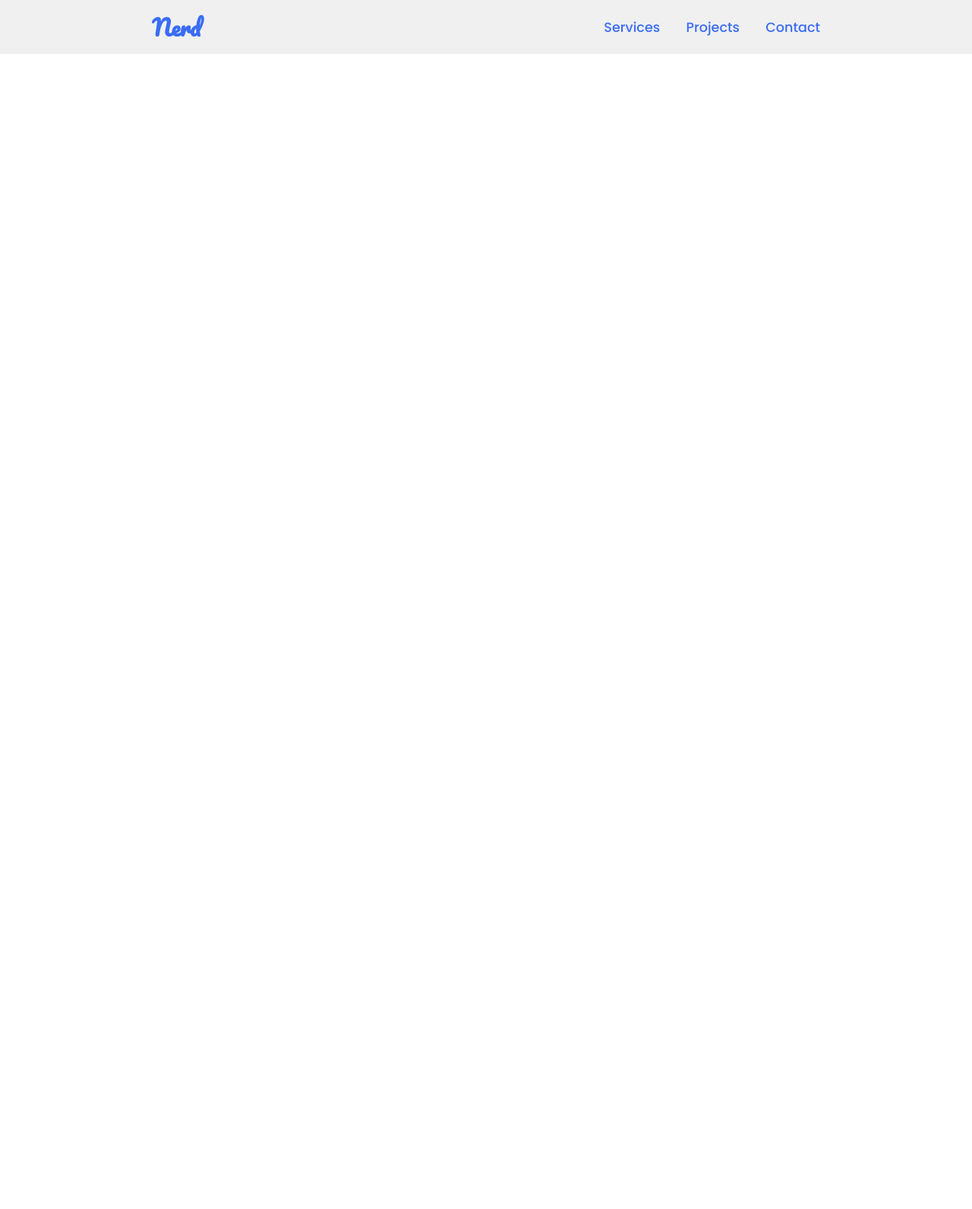
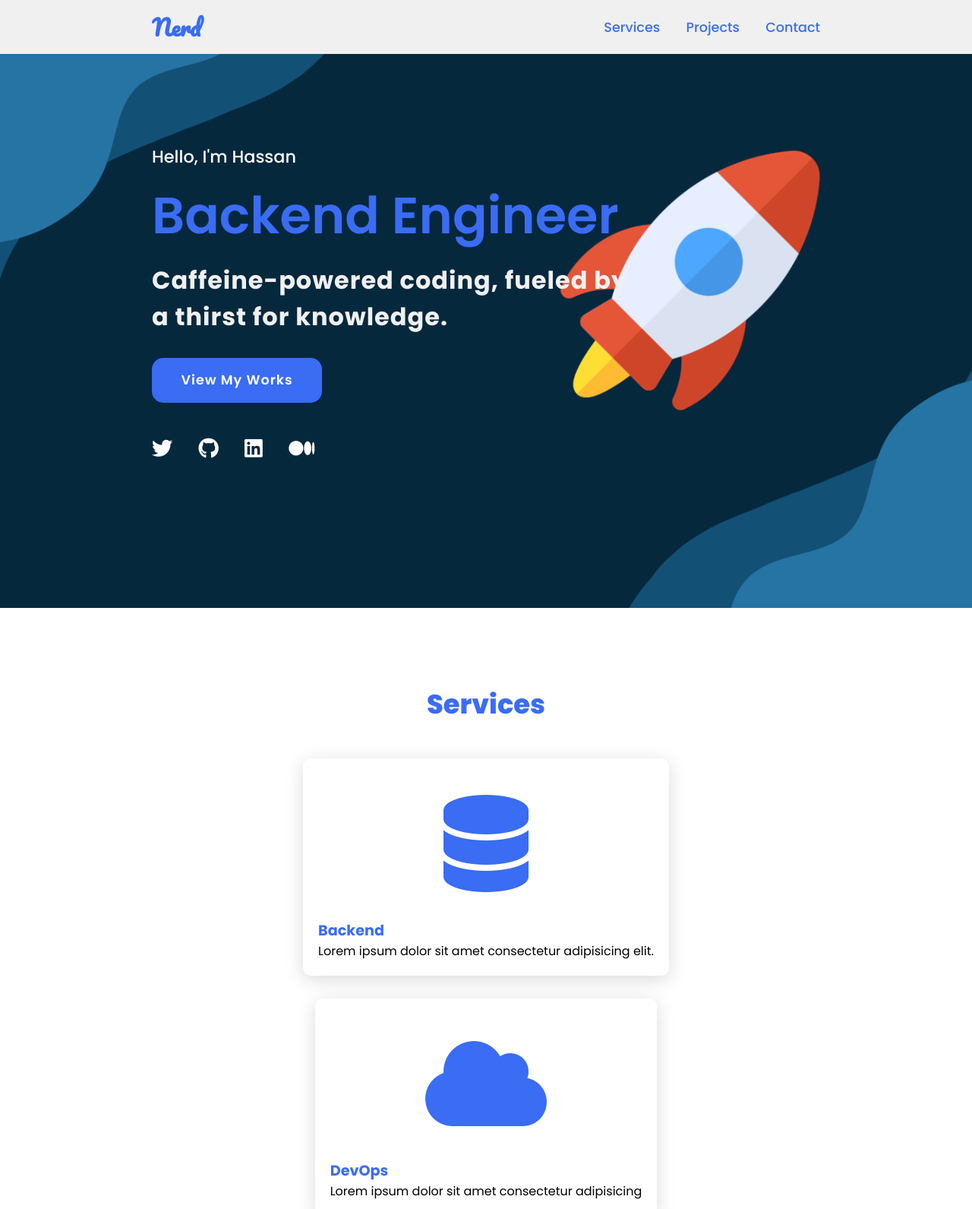
Before and after one commit to nerdxio/portfolio, a plain HTML site: page index.html in a window 1280 px wide. Shown: the top 1591 px of the page at 76% size. Before the commit the page ends 800 px from the top, so only its background shows below. Drawn offline with Linux system fonts and the light colour scheme.

Commit message:
Refactor HTML and CSS code for improved styling and layout

```diff
--- a/index.html
+++ b/index.html
@@ -12,10 +12,8 @@
       crossorigin="anonymous"
       referrerpolicy="no-referrer"
     />
-
   </head>
   <body>
-
     <header>
       <a href="#" class="logo">Nerd</a>
       <nav class="navigation">
@@ -25,5 +23,70 @@
       </nav>
     </header>
 
+    <section class="main">
+      <div>
+        <h2>
+          Hello, I'm Hassan <br />
+          <span>Backend Engineer</span>
+        </h2>
+
+        <h3>Caffeine-powered coding, fueled by <br>a thirst for knowledge.</h3>
+        <a href="#projects" class="main-btn">View My Works</a>
+        <div class="social-icons">
+          <a href="#"><i class="fab fa-twitter"></i></a>
+          <a href="#"><i class="fab fa-github"></i></a>
+          <a href="#"><i class="fab fa-linkedin"></i></a>
+          <a href="#"><i class="fab fa-medium"></i></a>
+        </div>
+      </div>
+    </section>
+
+    <section class="cards" id="services">
+      <h2 class="title">Services</h2>
+      <div class="content">
+        <div class="card">
+          <div>
+            <div class="icon">
+              <i class="fa-solid fa-database"></i>
+            </div>
+          </div>
+
+          <div class="info">
+            <h3>Backend</h3>
+            <p>
+              Lorem ipsum dolor sit amet consectetur adipisicing elit.
+            </p>
+          </div>
+        </div>
+
+        <div class="card">
+          <div>
+            <div class="icon">
+              <i class="fa-solid fa-cloud"></i>
+            </div>
+          </div>
+          <div class="info">
+            <h3>DevOps</h3>
+            <p>
+              Lorem ipsum dolor sit amet consectetur adipisicing
+            </p>
+          </div>
+        </div>
+
+        <div class="card">
+          <div>
+            <div class="icon">
+              <i class="fa-solid fa-code"></i>
+            </div>
+          </div>
+          <div class="info">
+            <h3>Frontend</h3>
+            <p>
+              Lorem ipsum dolor sit amet consectetur adipisicing elit.
+            </p>
+          </div>
+        </div>
+      </div>
+    </section>
   </body>
 </html>
--- a/style.css
+++ b/style.css
@@ -38,3 +38,107 @@ header {
 .navigation a:hover {
   color: #601cfc;
 }
+
+section{
+    padding: 100px 200px;
+}
+
+.main{
+    width: 100%;
+    min-height: 100vh;
+    display: flex;
+    align-items: center;
+    background: url(images/back.png) no-repeat;
+    background-size: cover;
+    background-position: center;
+    background-attachment: fixed;
+}
+
+.main h2{
+    color: white;
+    font-size:1.4em ;
+    font-weight: 500;
+}
+
+.main h2 span{
+    display: inline-block;
+    margin-top: 10px;
+    color: #3a6cf4;
+    font-size: 3em;
+    font-weight: 600;
+}
+
+.main h3 {
+    color: #f0f0f0;
+    font-size: 2em;
+    font-weight: 700;
+    letter-spacing: 1px;
+    margin-top: 10px;
+    margin-bottom:  30px;
+}
+
+.main-btn{
+    background-color: #3a6cf4;
+    color: white;
+    padding: 10px 30px;
+    border-radius: 15px;
+    font-size: 1.1em;
+    font-weight: 600;
+    display: inline-block;
+    letter-spacing: 1px;
+    padding: 0.9375em 2.1875em;
+    margin-bottom: 40px;
+    text-decoration: none;
+    transition: 0.7s ease;
+}
+
+.main-btn:hover{
+    background-color: #0a49f6;
+    transform: scale(1.1);
+}
+.social-icons a{
+    color: white;
+    font-size: 1.7em;
+    padding-right: 30px;
+}
+
+.title{
+    display: flex;
+    justify-content: center;
+    color: #3a6cf4;
+    font-size: 2.2em;
+    font-weight: 800;
+    margin-bottom: 30px;
+}
+
+.content{
+    display: flex;
+    justify-content: center;
+    flex-direction: row;
+    flex-wrap: wrap;
+}
+
+.card{
+    background-color: white;
+    width: 21.em;
+    box-shadow: 0 5px 25px rgba(1 1 1/15%);
+    border-radius: 10px;
+    padding: 20px;
+    margin: 15px;
+    transition: 0.7s ease;
+}
+
+.card:hover{
+    transform: scale(1.1);
+}
+
+.icon{
+    color: #3a6cf4;
+    font-size: 8em;
+    text-align: center;
+}
+
+.info h3{
+    color: #3a6cf4;
+   font-size: 1.2em;
+}
```
Also changed, not shown: images/back.png (added). Lines whose indentation alone changed are shown as unchanged.
